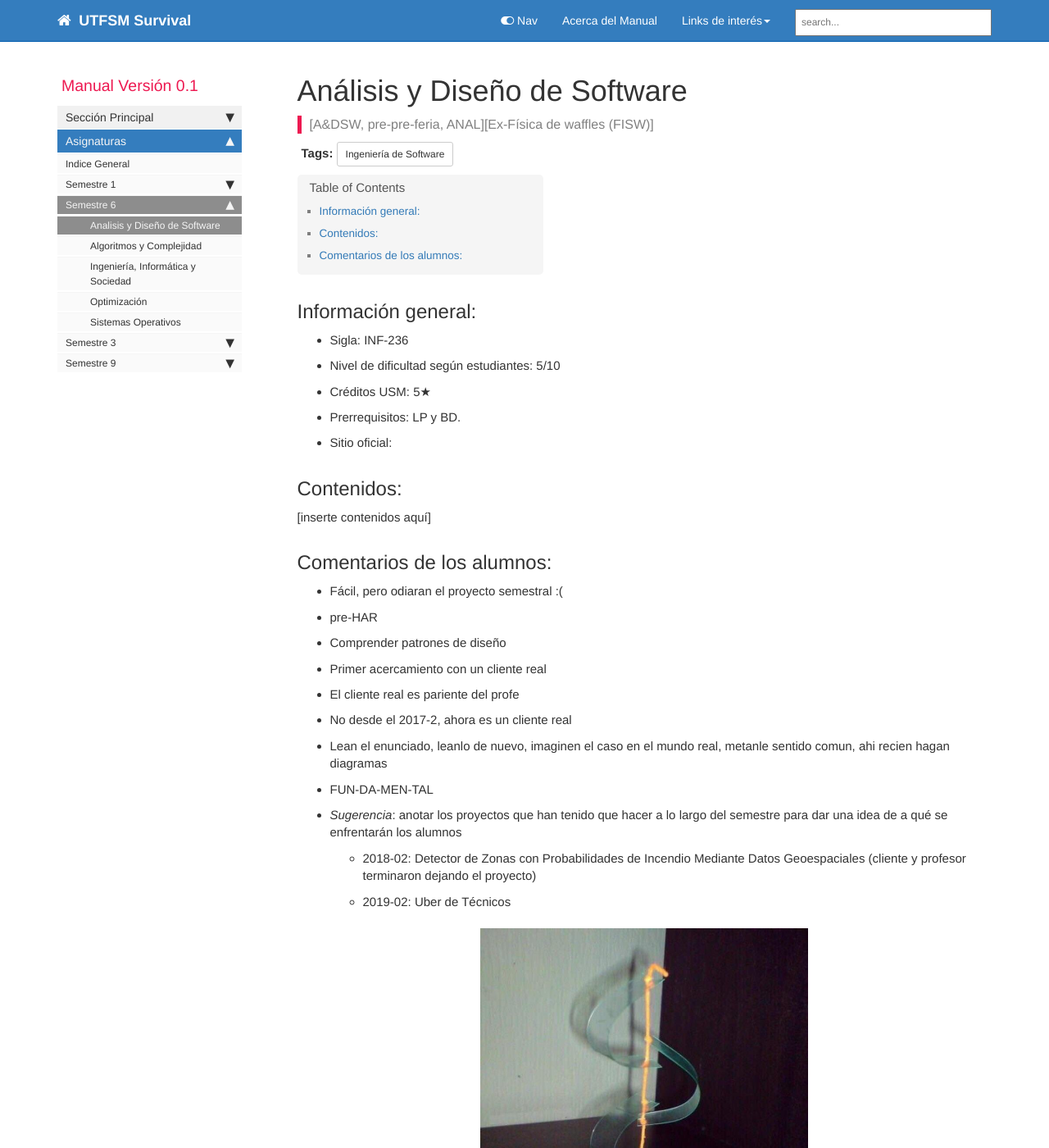
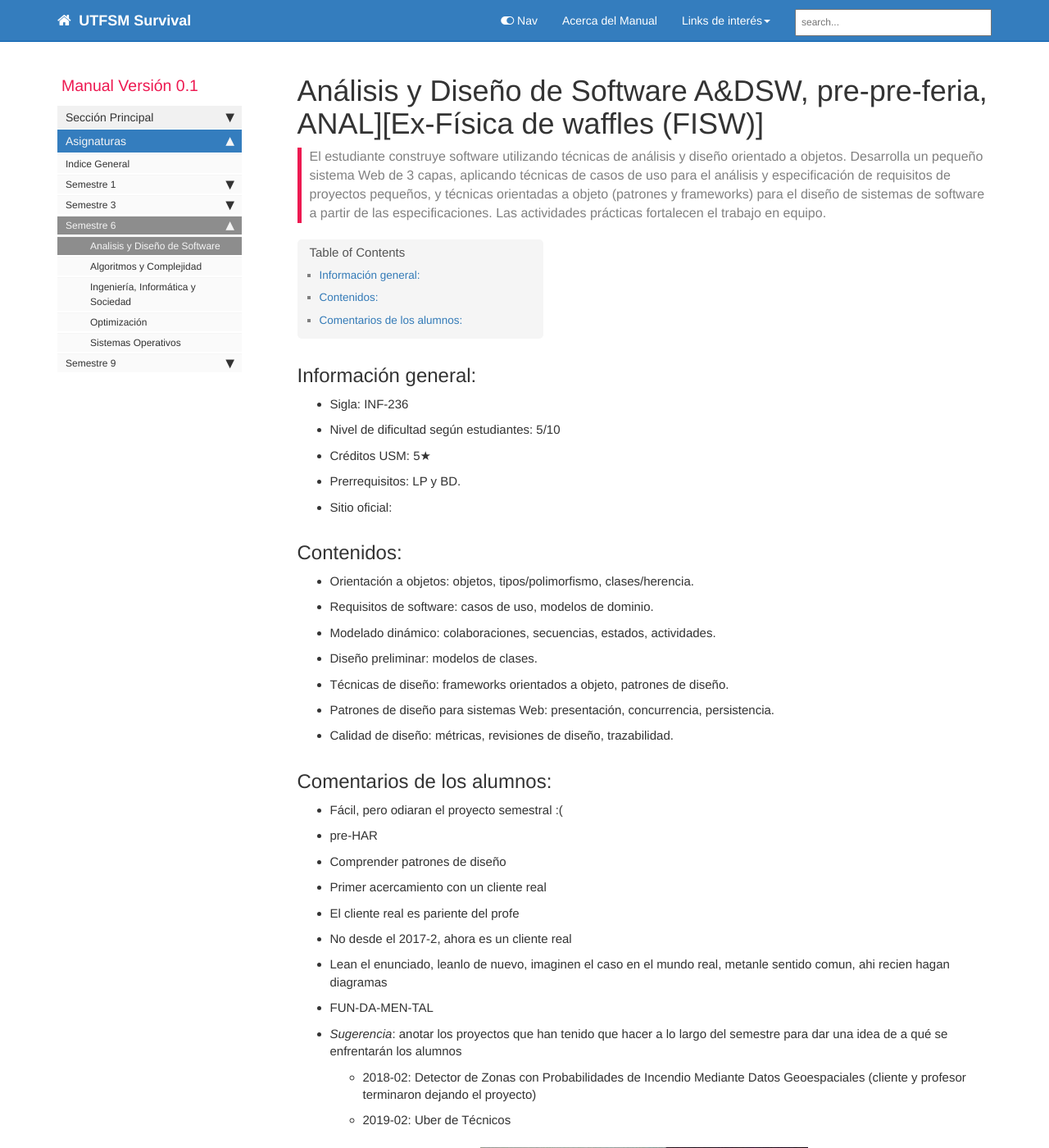
Before and after one commit to CEEINF-UTFSM/utfsm-survival-guide, a Jekyll site: the page built from pages/semestre-6/SEMESTRE6_INF236.md, in a window 1280 px wide and 1400 px high. Shown: the whole window at 82% size. Built offline with Jekyll 4.4.1, drawn with Linux system fonts in a browser that asks for light colours; comment, search, counter and statistics services are not loaded.

Commit message:
S6_INF -> semestre6, los tag se movieron a los keywords

```diff
--- a/pages/semestre-6/S6-INF-236.md
+++ b/pages/semestre-6/SEMESTRE6_INF236.md
@@ -1,11 +1,16 @@
 ---
-title: Análisis‌ ‌y‌ ‌Diseño‌ ‌de‌ ‌Software‌‌
-keywords: documentation theme, jekyll, technical writers, help authoring tools, hat replacements
+title: Análisis‌ ‌y‌ ‌Diseño‌ ‌de‌ ‌Software‌‌ A&DSW,‌ ‌pre-pre-feria,‌ ‌ANAL][Ex-Física‌ ‌de‌ ‌waffles‌ ‌(FISW)]‌
+keywords: Ingeniería de Software, documentation theme, jekyll, technical writers, help authoring tools, hat replacements
 last_updated: July 3, 2016
-tags: ["Ingeniería de Software"]
-summary: "[A&DSW,‌ ‌pre-pre-feria,‌ ‌ANAL][Ex-Física‌ ‌de‌ ‌waffles‌ ‌(FISW)]‌"
+tags:
+summary: "El estudiante construye software utilizando técnicas de análisis y   diseño orientado a objetos.
+Desarrolla un pequeño sistema Web de 3 capas, aplicando técnicas de casos de uso para el
+análisis y especificación de requisitos de proyectos pequeños, y técnicas orientadas a objeto
+(patrones y frameworks) para el diseño de sistemas de software a partir de las especificaciones.
+Las actividades prácticas fortalecen el trabajo en equipo.
+‌"
 sidebar: main_sidebar
-permalink: S6-INF-236.html
+permalink: semestre6_INF236.html
 folder: semestre-6
 ---
 
@@ -19,7 +24,13 @@ folder: semestre-6
 
 ## Contenidos:‌ ‌
 
-[inserte‌ ‌contenidos‌ ‌aquí]‌
+- Orientación a objetos: objetos, tipos/polimorfismo, clases/herencia.
+- Requisitos de software: casos de uso, modelos de dominio.
+- Modelado dinámico: colaboraciones, secuencias, estados, actividades.
+- Diseño preliminar: modelos de clases.
+- Técnicas de diseño: frameworks orientados a objeto, patrones de diseño.
+- Patrones de diseño para sistemas Web: presentación, concurrencia, persistencia.
+- Calidad de diseño: métricas, revisiones de diseño, trazabilidad.
 
 ## Comentarios‌ ‌de‌ ‌los‌ ‌alumnos:‌ ‌
 
```
Also changed, not shown: _data/sidebars/main_sidebar.yml (+23 -23 lines), pages/semestre-6/S6-INF-276.md (deleted, +0 -33 lines), pages/semestre-6/SEMESTRE6_INF221.md (renamed from pages/semestre-6/S6-INF-221.md, +12 -4 lines), pages/semestre-6/SEMESTRE6_INF246.md (renamed from pages/semestre-6/S6-INF-246.md, +12 -5 lines), pages/semestre-6/SEMESTRE6_INF276.md (added, +48 -0 lines), pages/semestre-6/SEMESTRE6_INF292.md (renamed from pages/semestre-6/S6-INF-292.md, +16 -6 lines).
